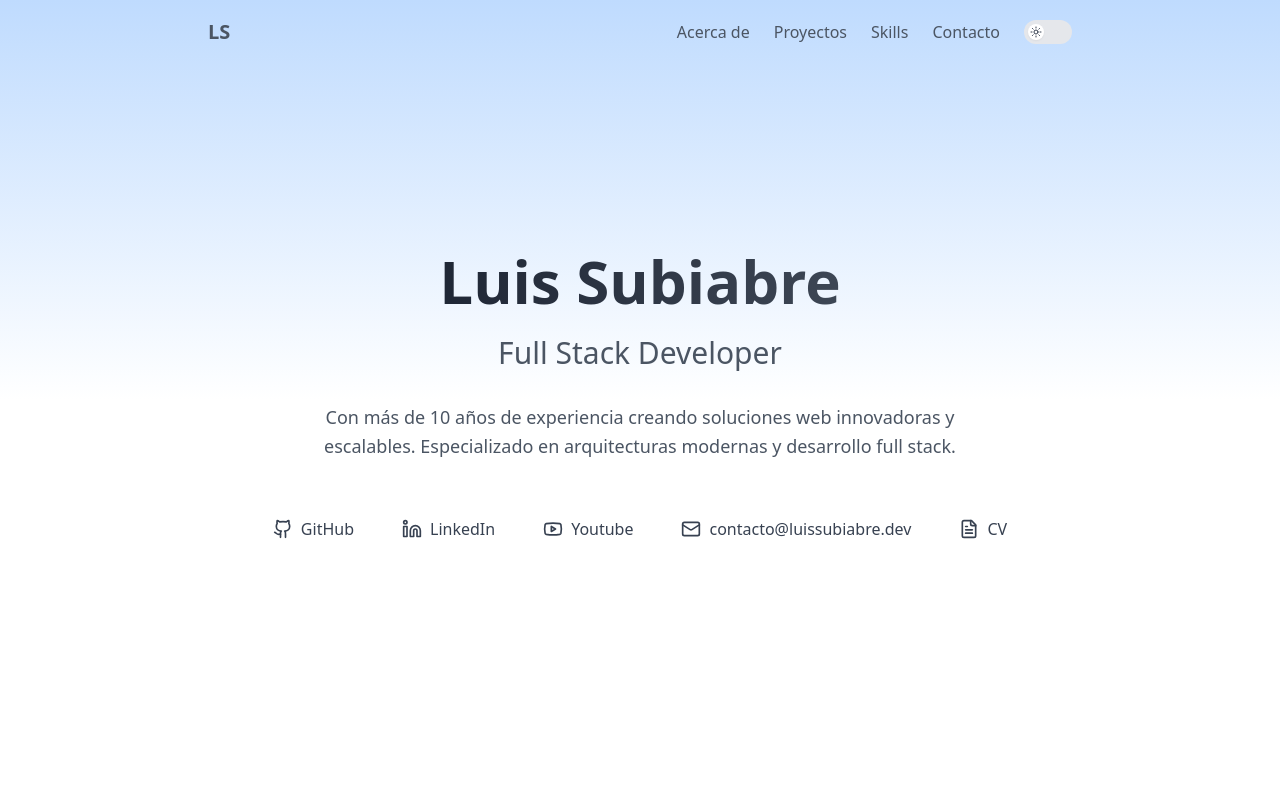
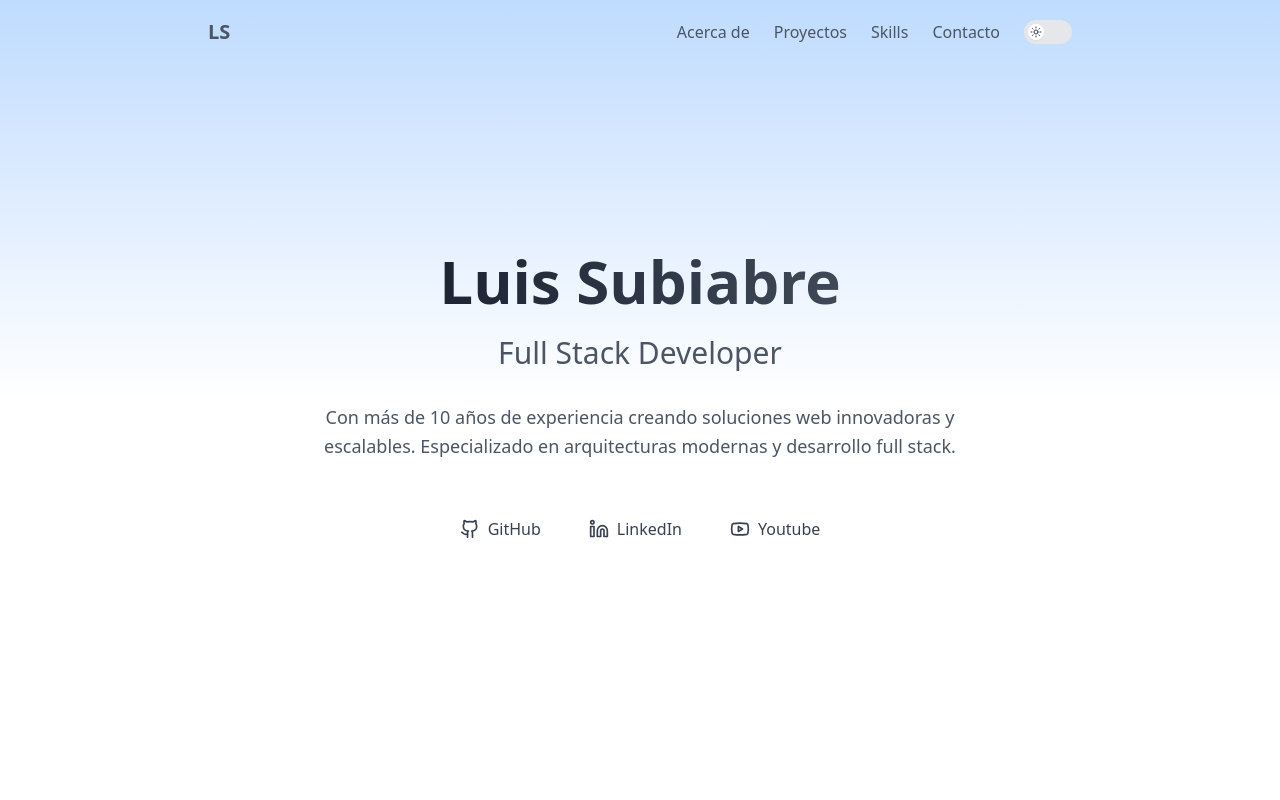
Before and after one commit to LuisSubiabre/luissubiabre.github.io, a React (Vite) app: page / in a window 1280 px wide. Shown: the top 800 px of the page. Built offline with nearby package versions, Linux system fonts and the light colour scheme.

Commit message:
fix: remove email address from Contact and Hero components

```diff
--- a/src/components/ContactComponent.tsx
+++ b/src/components/ContactComponent.tsx
@@ -4,7 +4,7 @@ import { copyToClipboard } from "../helpers/copyToClipboard";
 import { motion } from "framer-motion";
 
 const ContactComponent = () => {
-  const email = "contacto@luissubiabre.dev";
+  const email = "";
 
   const containerVariants = {
     hidden: { opacity: 0 },
--- a/src/components/HeroComponent.tsx
+++ b/src/components/HeroComponent.tsx
@@ -4,7 +4,7 @@ import { copyToClipboard } from "../helpers/copyToClipboard"; // Asegúrate de q
 import { motion } from "framer-motion";
 
 const HeroComponent = () => {
-  const email = "contacto@luissubiabre.dev";
+  const email = "";
 
   const containerVariants = {
     hidden: { opacity: 0 },
@@ -105,7 +105,7 @@ const HeroComponent = () => {
                     Youtube
                   </span>
                 </a>
-                <a
+                {/* <a
                   href="#"
                   onClick={() => copyToClipboard(email)}
                   className="flex items-center gap-2 px-4 py-2 rounded-lg hover:bg-gray-100 dark:hover:bg-slate-700 transition-colors"
@@ -115,8 +115,8 @@ const HeroComponent = () => {
                   <span className="text-gray-700 dark:text-gray-300 group-hover:underline">
                     contacto@luissubiabre.dev
                   </span>
-                </a>
-                <a
+                </a> */}
+                {/* <a
                   href="#" // Add your CV URL here
                   rel="noopener noreferrer"
                   className="flex items-center gap-2 px-4 py-2 rounded-lg hover:bg-gray-100 dark:hover:bg-slate-700 transition-colors"
@@ -124,7 +124,7 @@ const HeroComponent = () => {
                 >
                   <FileText className="w-5 h-5 text-gray-700 dark:text-gray-300" />
                   <span className="text-gray-700 dark:text-gray-300">CV</span>
-                </a>
+                </a> */}
               </div>
             </motion.div>
           </motion.div>
```
